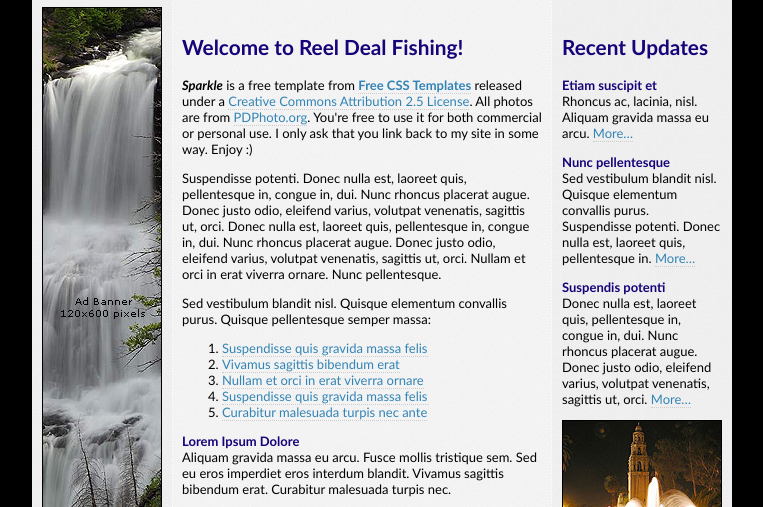
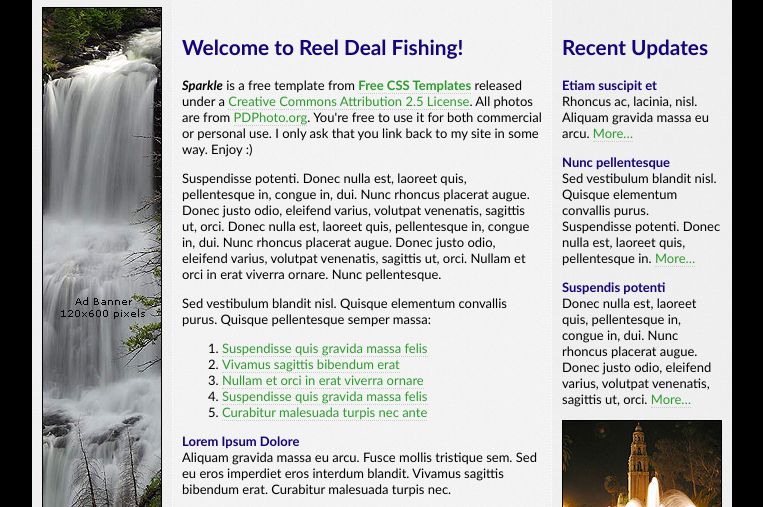
Before and after one commit to jessicamnelsonn/cpnt201-a1-2-sparkle, a plain HTML site: page index.html in a window 1280 px wide. Shown: the part 265-772 px from the top of the page, without its empty margins (258-1021 px from the left). Drawn offline with Linux system fonts and the light colour scheme.

Commit message:
changed colour of links

```diff
--- a/default.css
+++ b/default.css
@@ -31,7 +31,7 @@ p, ul, ol, blockquote {
 a:link {
 	border-bottom: 1px dotted #CCCCCC;
 	text-decoration: none;
-	color: #3284B5;
+	color: #2e9b2e;
 }
 
 a:hover {
```
